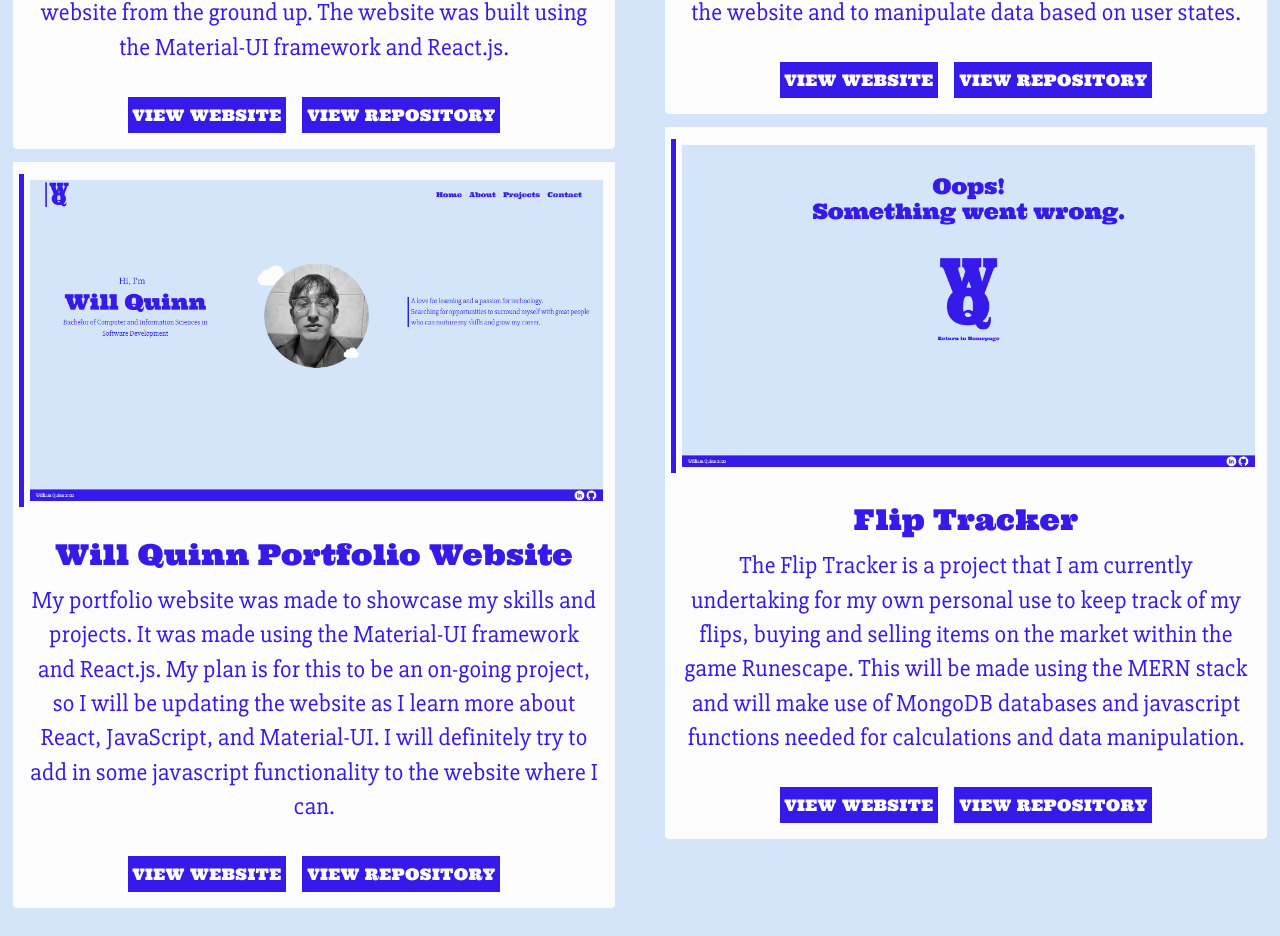
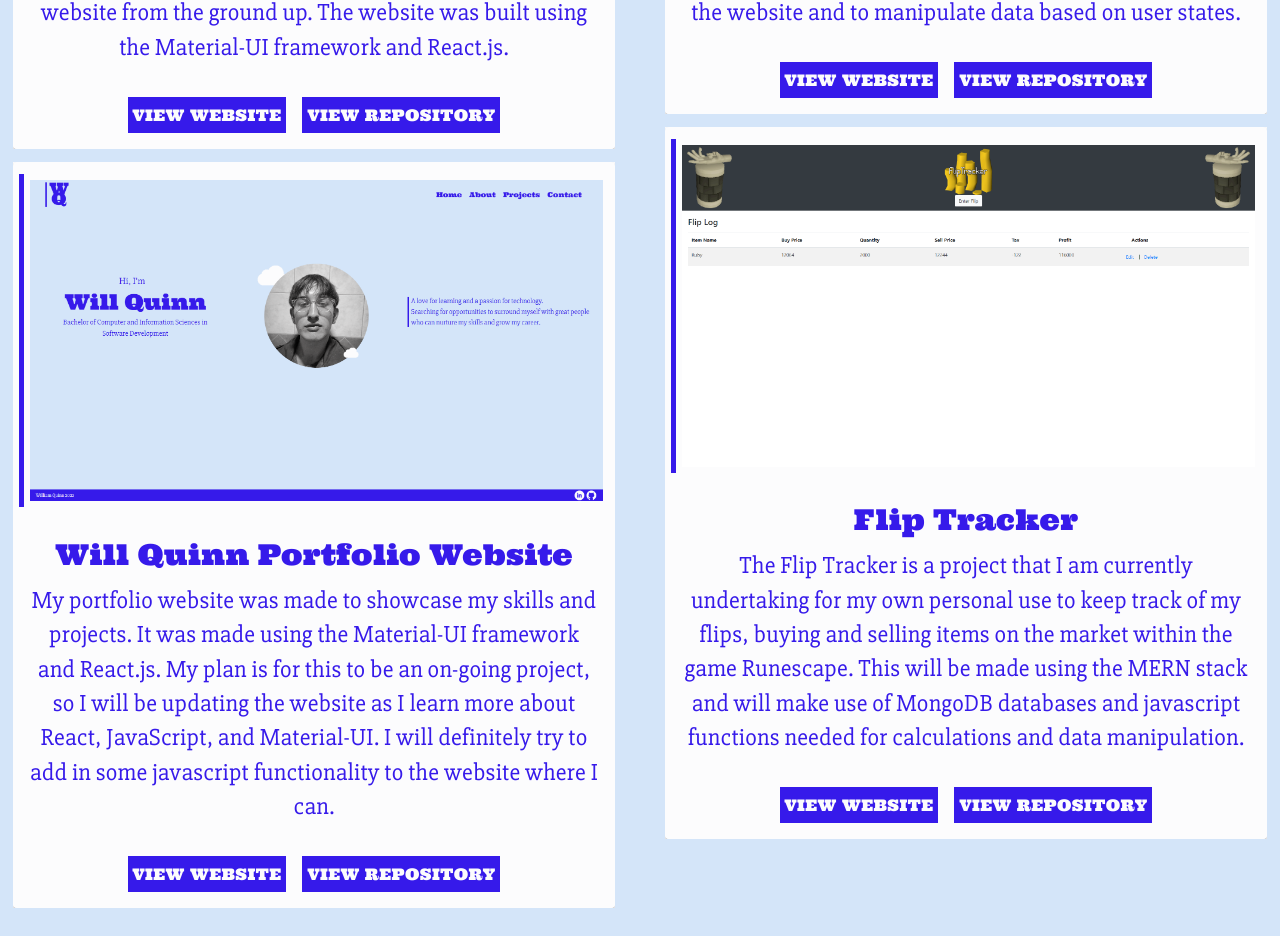
Before and after one commit to Will-Quinn/WillQuinnPortfolio, a React (Create React App) app in the folder willquinn/: page /Projects in a window 1280 px wide. Shown: the part 920-1856 px from the top of the page. Built offline with nearby package versions, Linux system fonts and the light colour scheme.

Commit message:
added a project photo

```diff
--- a/willquinn/src/routes/projects.js
+++ b/willquinn/src/routes/projects.js
@@ -1,7 +1,7 @@
 import * as React from 'react';
 import mapuche from '../assets/mapuche.png';
 import homePage from '../assets/homepage.png';
-import notFound from '../assets/notFound.png';
+import fliptracker from '../assets/fliptracker.png';
 import speed from '../assets/speed.png';
 import Grid from '@mui/material/Grid';
 import { styled } from '@mui/material/styles';
@@ -182,7 +182,7 @@ const Item = styled(Card)(() => ({
                   borderLeft: "5px solid #361aea",}}
                   component="img"
                   alt="Will Quinn portfolio Homepage"
-                  image={notFound}
+                  image={fliptracker}
                   imageStyle={{objectFit: 'scale-down'}}
                   className="mapucheCard"
                 />
```
Also changed, not shown: willquinn/src/assets/fliptracker.png (added).
